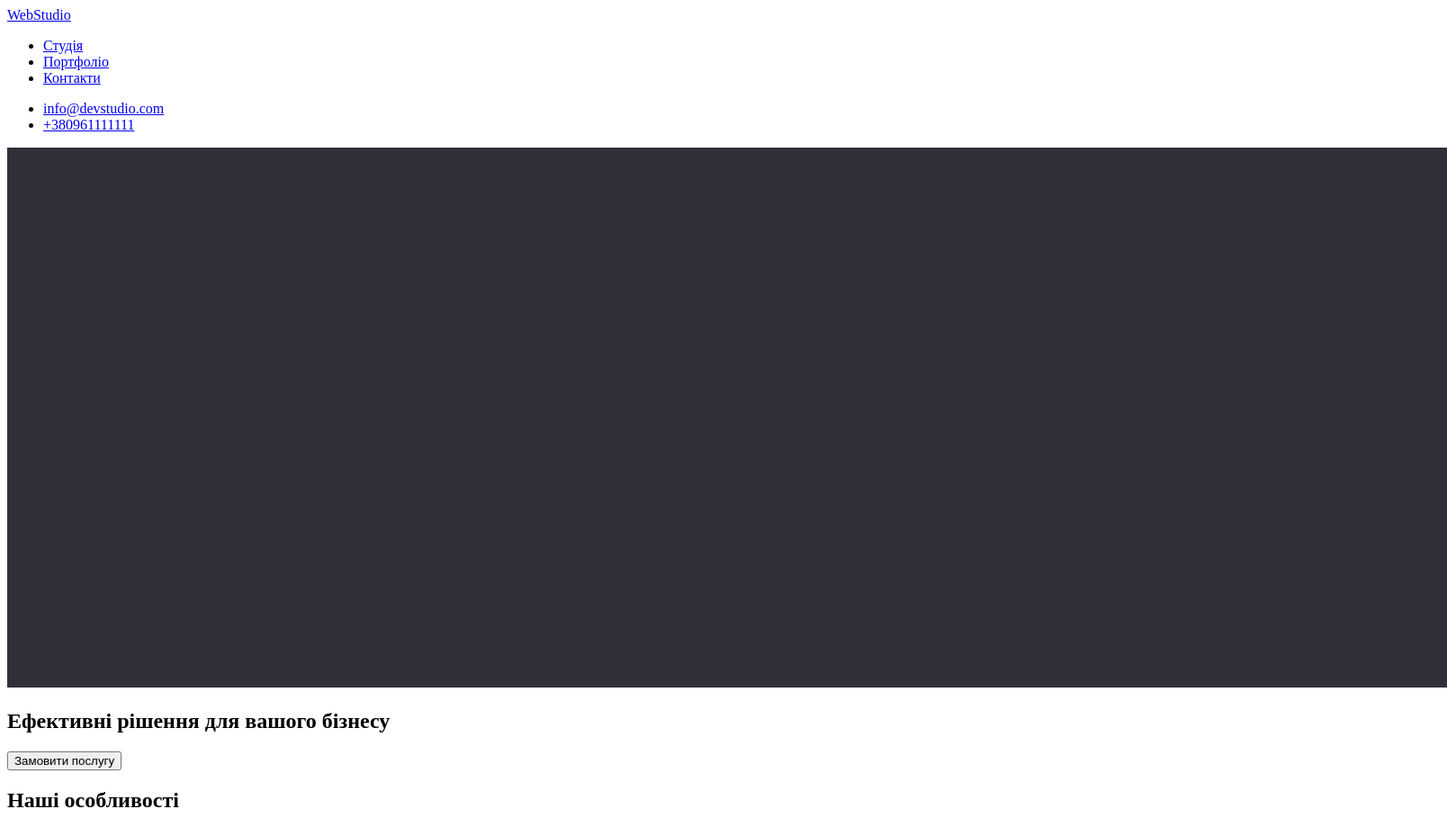
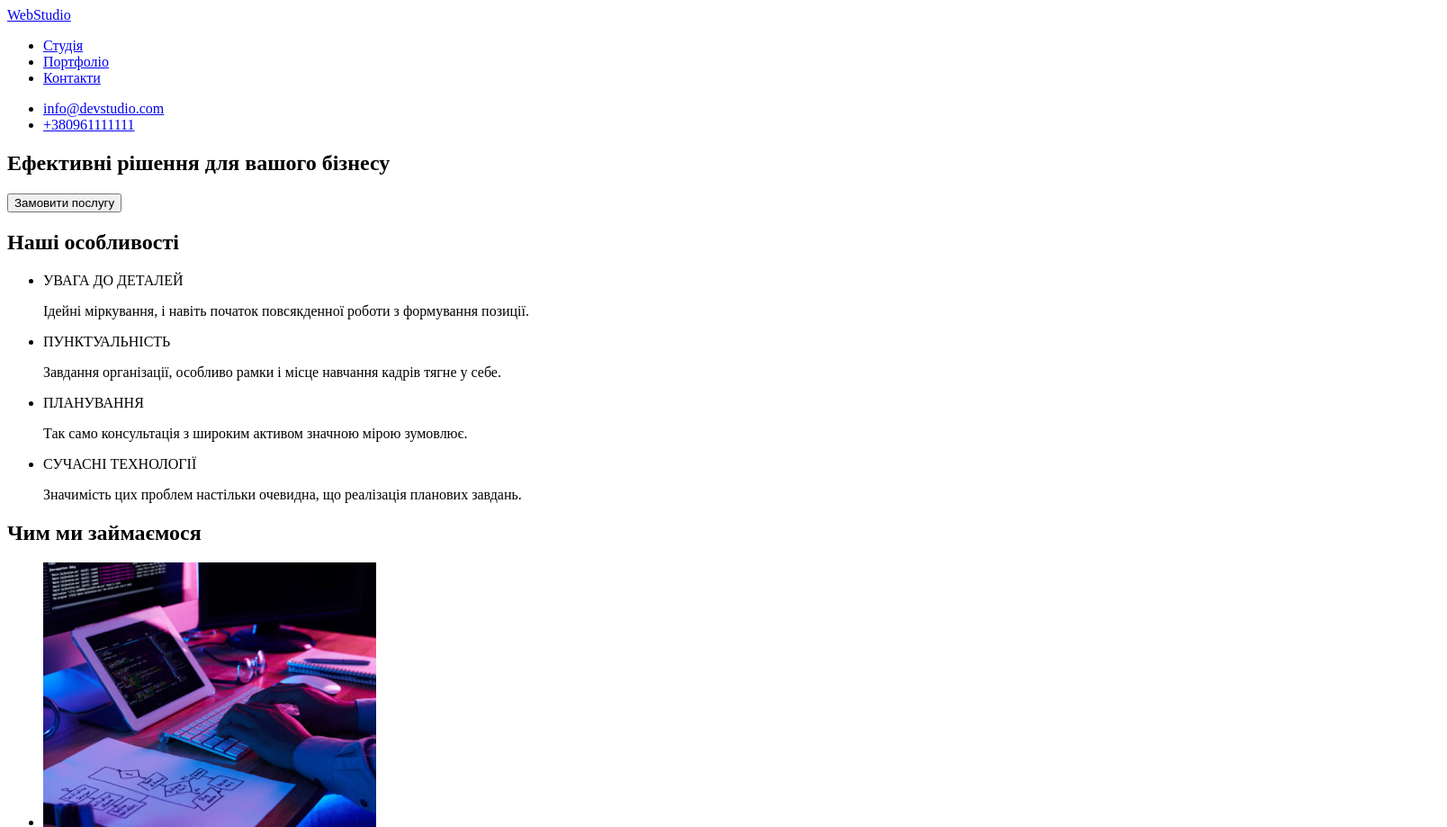
Before and after one commit to Jeanulka/goit-markup-hw-01, a plain HTML site: page index.html in a window 1280 px wide. Shown: the top 919 px of the page at 90% size, 1608 px wide, since content can reach past the window. Drawn offline with Linux system fonts and the light colour scheme.

Commit message:
Виправляє фізичну адресу у футері
Враховано зауваження ментора.

Прибрано сірий прямокутник на сторінці герою
Розміщено фізичну адресу у футері як текст, а не список

```diff
--- a/index.html
+++ b/index.html
@@ -29,12 +29,6 @@
     <main>
       <!-- Hero page start-->
       <section>
-        <img
-          src="./images/hero/Hero-pic.jpg"
-          width="1600"
-          height="600"
-          alt="Cірий тон на весь екран"
-        />
         <h1>Ефективні рішення для вашого бізнесу</h1>
         <button type="button">Замовити послугу</button>
       </section>
@@ -162,7 +156,7 @@
       <!-- Contacts -->
 
       <ul>
-        <li><address>м. Київ, пр-т Лесі Українки, 26</address></li>
+        <p>м. Київ, пр-т Лесі Українки, 26</p>
         <li><a href="mailto:info@devstudio.com">info@devstudio.com</a></li>
         <li><a href="tel:+380961111111">+380961111111</a></li>
       </ul>
```
